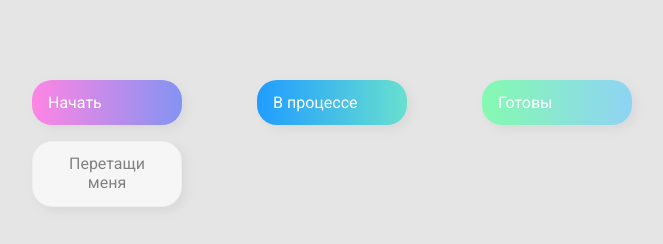
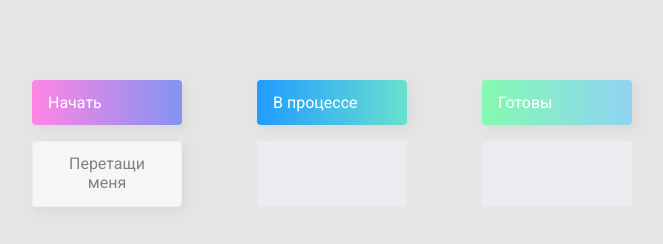
Before and after one commit to alex-lenk/free-marathon, a plain HTML site: page 02-drag-n-drop/index.html in a window 1280 px wide. Shown: the full height of the page, 308-971 px from the left. Drawn offline with Linux system fonts and the light colour scheme.

Commit message:
Fixed style 02-drag

```diff
--- a/02-drag-n-drop/styles.css
+++ b/02-drag-n-drop/styles.css
@@ -24,7 +24,7 @@ body {
 .col-header {
   width: 150px;
   box-shadow: 4px 4px 9px rgba(198, 198, 198, 0.36);
-  border-radius: 20px;
+  border-radius: 4px;
   padding: 0.8rem 1rem;
   color: #fff;
 }
@@ -34,7 +34,7 @@ body {
   height: 66px;
   border: 1px solid #eee;
   box-shadow: 4px 4px 9px rgba(198, 198, 198, 0.36);
-  border-radius: 20px;
+  border-radius: 4px;
   background: #f7f6f7;
   padding: 0.8rem 1rem;
   color: #828282;
@@ -50,7 +50,7 @@ body {
 
 .placeholder {
   width: 150px;
-  height: 66px;
+  background-color: #ebecf0;
 }
 
 .start {
```
